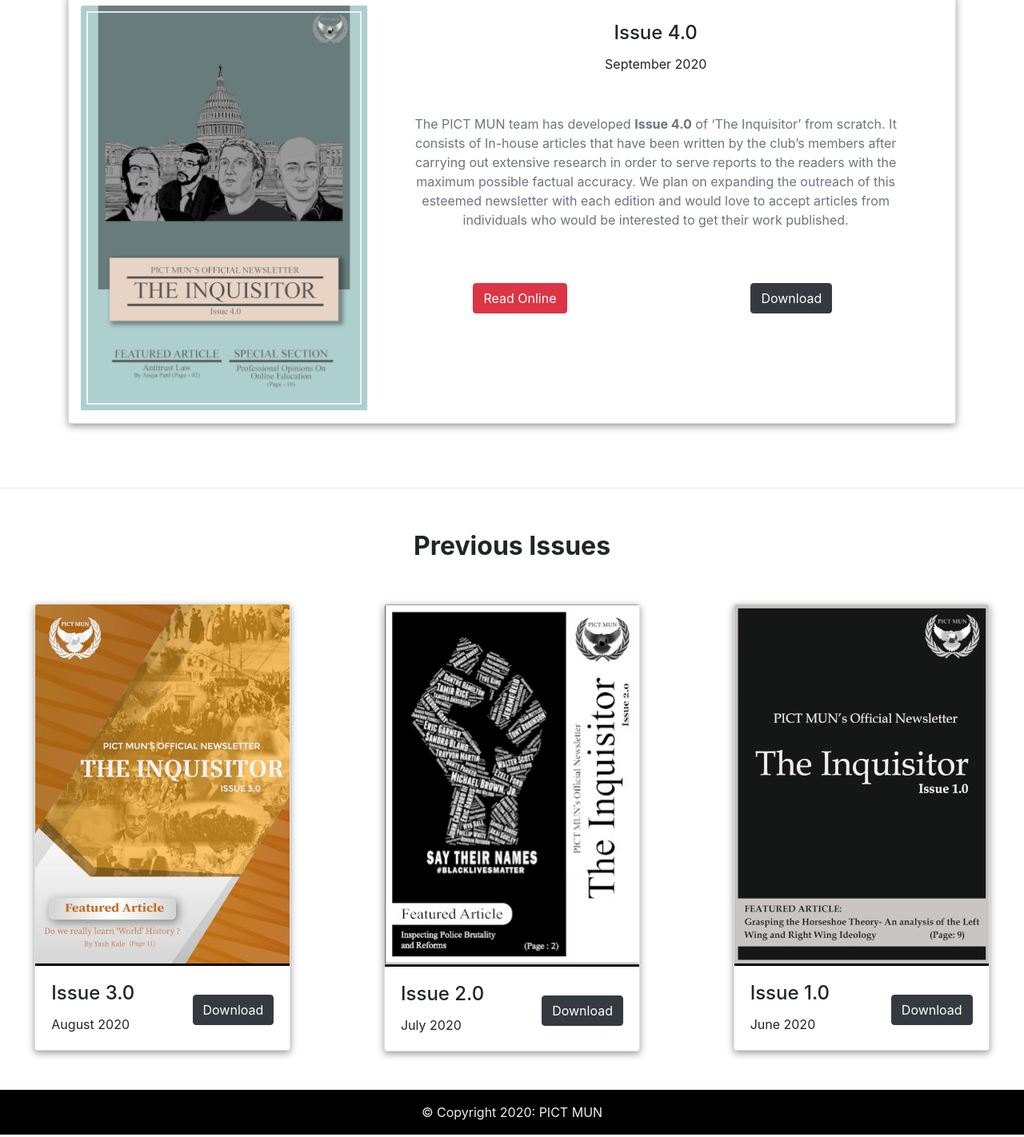
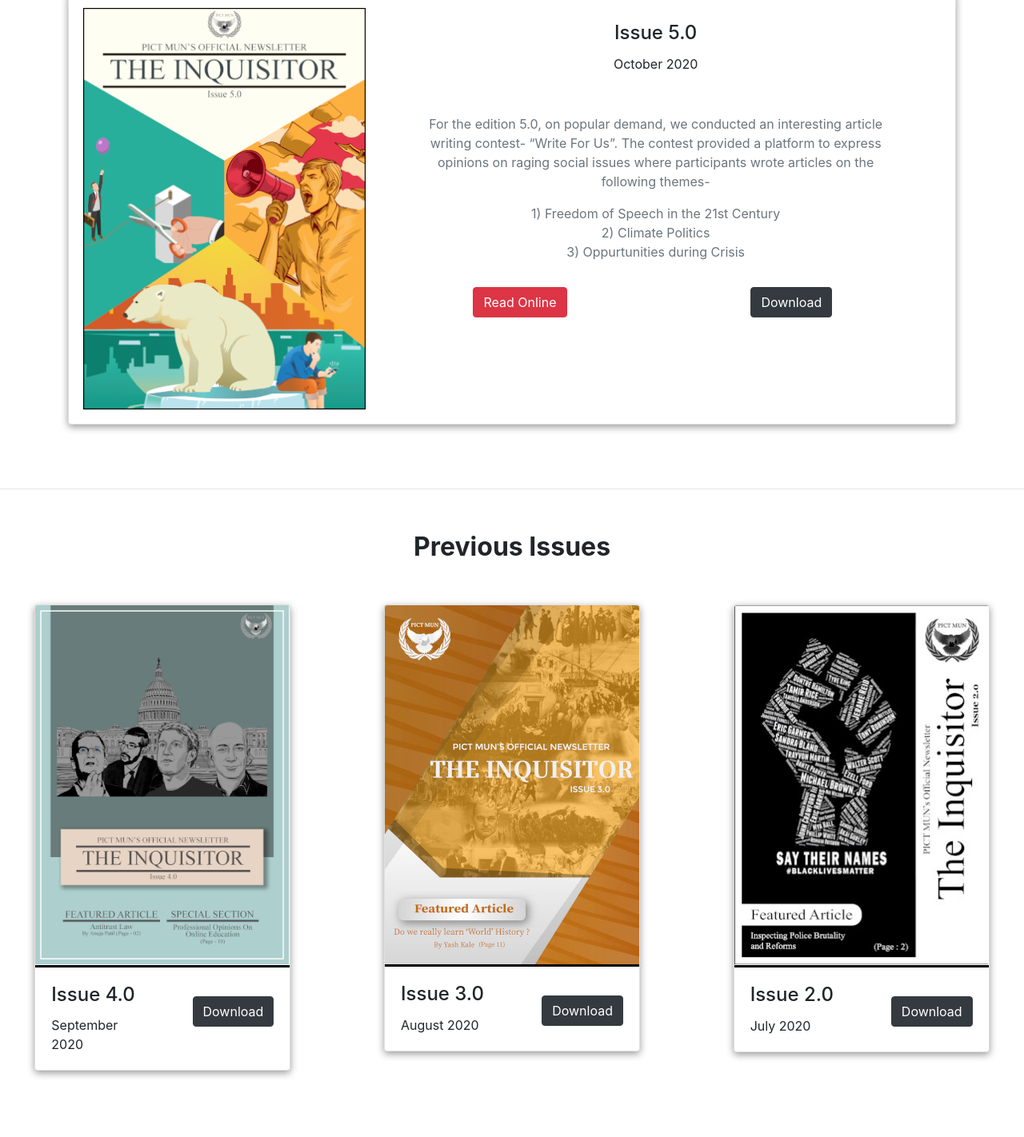
Before and after one commit to yupcoding1/Newsletter, a plain HTML site: page index.html in a window 1280 px wide. Shown: the part 366-1788 px from the top of the page at 80% size. Drawn offline with nearby package versions, Linux system fonts and the light colour scheme.

Commit message:
Issue layout changed

```diff
--- a/index.html
+++ b/index.html
@@ -62,23 +62,21 @@
                 <div class="card mb-3 active">
                     <div class="row no-gutters">
                         <div class="col-md-4">
-                            <img src="./assets/images/Issue4.png" class="card-img" alt="Issue4.0">
+                            <img src="./assets/images/Issue5.png" class="card-img" alt="Issue4.0">
                         </div>
                         <div class="col-md-8">
                             <div class="card-body">
-                                <h4 class="card-title">Issue 4.0</h4>
-                                <p class="card-text">September 2020</p>
-                                <p class="card-text text-muted">The PICT MUN team has developed <b>Issue 4.0</b> of ‘The
-                                    Inquisitor’
-                                    from
-                                    scratch. It consists of In-house
-                                    articles that have been written by the club’s members after carrying out extensive
-                                    research in order
-                                    to serve reports to the readers with the maximum possible factual accuracy. We plan
-                                    on expanding
-                                    the outreach of this esteemed newsletter with each edition and would love to accept
-                                    articles from
-                                    individuals who would be interested to get their work published. </p>
+                                <h4 class="card-title">Issue 5.0</h4>
+                                <p class="card-text">October 2020</p>
+                                <p class="card-text text-muted" style="padding-bottom: 0;">For the edition 5.0, on
+                                    popular demand, we conducted an
+                                    interesting article writing contest- “Write For Us”. The contest
+                                    provided a platform to express opinions on raging social issues where participants
+                                    wrote articles on the following themes-<br></p>
+                                <p class="text-muted" style="padding: 0;">
+                                    1) Freedom of Speech in the 21st Century<br>
+                                    2) Climate Politics<br>
+                                    3) Oppurtunities during Crisis</p>
                                 <div class="container">
                                     <div class="row">
                                         <div class="col-6">
@@ -104,6 +102,38 @@
     <section>
         <div class="o-title text-center mt-5"><b>Previous Issues</b></div>
         <div class="card-deck row">
+
+            <div class="col-xs-12 col-sm-6 col-md-4 p-5 ">
+                <!-- Card -->
+                <div class="card ml-auto mr-auto">
+
+                    <!--Card image-->
+                    <div class="view overlay">
+                        <img class="card-img-top" src="./assets/images/Issue4.png" alt="Issue4">
+                        <a href="#!">
+                            <div class="mask rgba-white-slight"></div>
+                        </a>
+                    </div>
+
+                    <!--Card content-->
+                    <div class="card-body">
+
+                        <div class="row">
+                            <div class="col-6">
+                                <h4 class="card-title">Issue 4.0</h4>
+                                <p class="card-text">September 2020</p>
+                            </div>
+
+                            <div class="col-6">
+                                <a href="assets/newsletters/Newsletter_Issue4.0.pdf" class="btn btn-dark btn-md mt-3"
+                                    style="float: right;" download>Download</a>
+                            </div>
+                        </div>
+                    </div>
+
+                </div>
+                <!-- Card -->
+            </div>
 
             <div class="col-xs-12 col-sm-6 col-md-4 p-5 ">
                 <!-- Card -->
```
Also changed, not shown: assets/images/Issue5.png (added).
